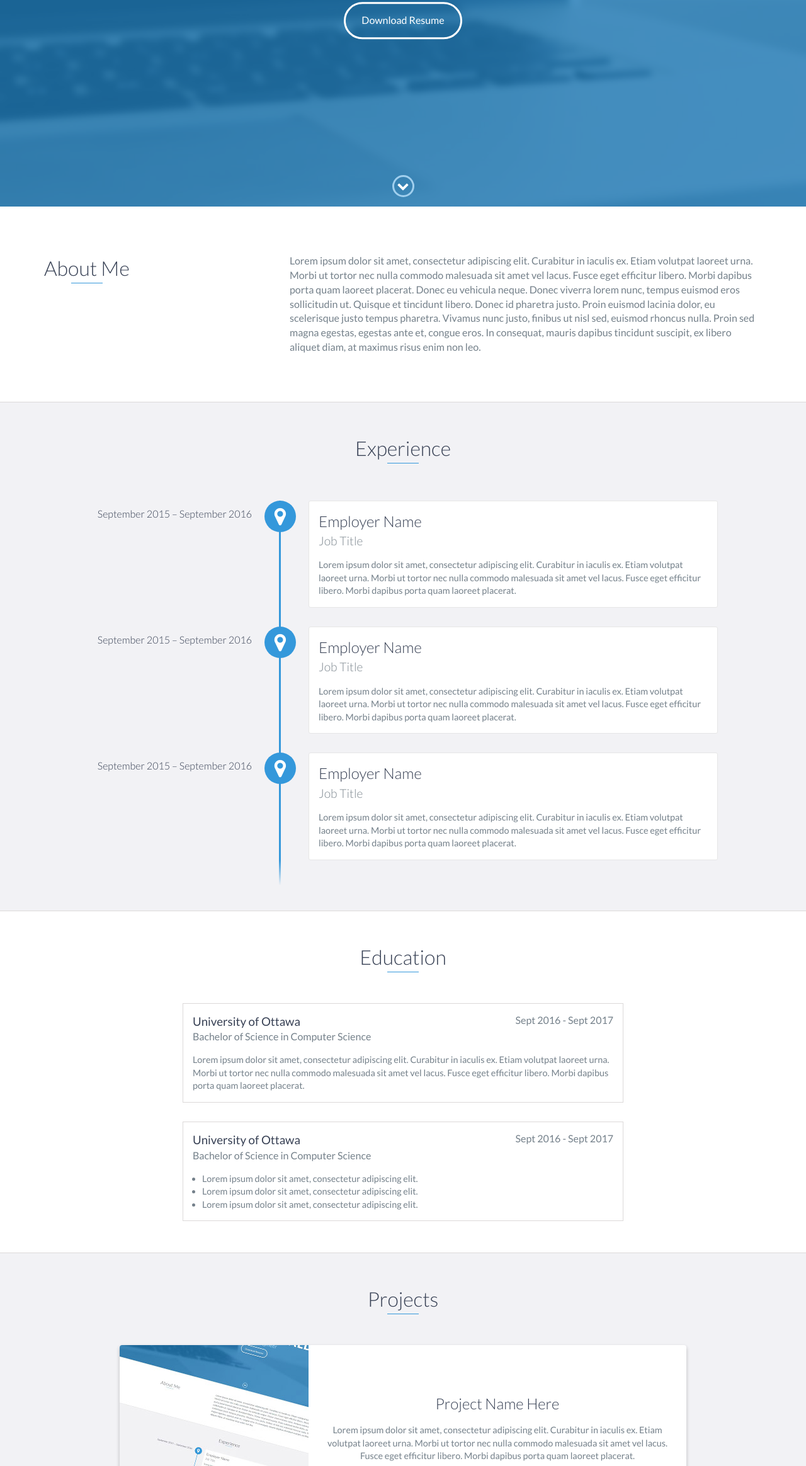
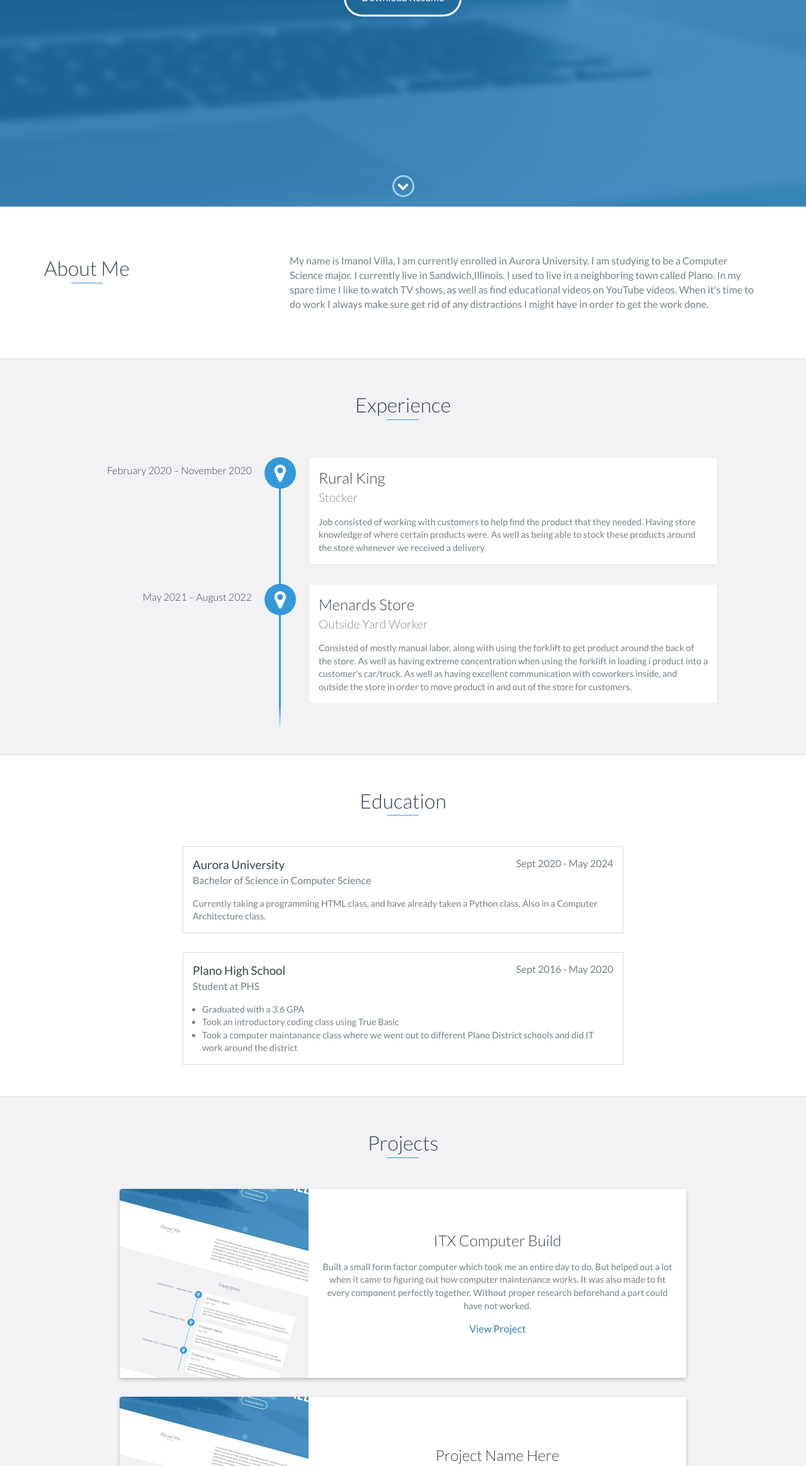
Before and after one commit to IVilla24/IV_illa24.github.io, a website: page devportfolio-master/index.html in a window 1280 px wide. Shown: the part 472-2800 px from the top of the page at 63% size. Drawn offline with nearby package versions, Linux system fonts and the light colour scheme.

Commit message:
changes
done

```diff
--- a/devportfolio-master/index.html
+++ b/devportfolio-master/index.html
@@ -48,9 +48,9 @@
 
     <div id="lead">
         <div id="lead-content">
-            <h1>Ryan Fitzgerald</h1>
-            <h2>Software Engineer</h2>
-            <a href="#" class="btn-rounded-white">Download Resume</a>
+            <h1>Imanol Villa</h1>
+            <h2>Computer Science Major</h2>
+            <a href="FILL IN" class="btn-rounded-white">Download Resume</a>
         </div>
         <!-- End #lead-content -->
 
@@ -73,9 +73,11 @@
                 </div>
                 <div class="col-md-8">
                     <p>
-                        Lorem ipsum dolor sit amet, consectetur adipiscing elit. Curabitur in iaculis ex. Etiam volutpat laoreet urna. Morbi ut tortor nec nulla commodo malesuada sit amet vel lacus. Fusce eget efficitur libero. Morbi dapibus porta quam laoreet placerat. Donec
-                        eu vehicula neque. Donec viverra lorem nunc, tempus euismod eros sollicitudin ut. Quisque et tincidunt libero. Donec id pharetra justo. Proin euismod lacinia dolor, eu scelerisque justo tempus pharetra. Vivamus nunc justo, finibus
-                        ut nisl sed, euismod rhoncus nulla. Proin sed magna egestas, egestas ante et, congue eros. In consequat, mauris dapibus tincidunt suscipit, ex libero aliquet diam, at maximus risus enim non leo.
+                        My name is Imanol Villa, I am currently enrolled in Aurora University. I am studying to be a
+                        Computer Science major. I currently live in Sandwich,Illinois. I used to live in a neighboring town
+                        called Plano. In my spare time I like to watch TV shows, as well as find educational videos on
+                        YouTube videos. When it's time to do work I always make sure get rid of any distractions I might have in order to
+                        get the work done.
                     </p>
                 </div>
             </div>
@@ -86,29 +88,27 @@
     <div id="experience" class="background-alt">
         <h2 class="heading">Experience</h2>
         <div id="experience-timeline">
-            <div data-date="September 2015 – September 2016">
-                <h3>Employer Name</h3>
-                <h4>Job Title</h4>
+            <div data-date="February 2020 – November 2020">
+                <h3>Rural King</h3>
+                <h4>Stocker</h4>
                 <p>
-                    Lorem ipsum dolor sit amet, consectetur adipiscing elit. Curabitur in iaculis ex. Etiam volutpat laoreet urna. Morbi ut tortor nec nulla commodo malesuada sit amet vel lacus. Fusce eget efficitur libero. Morbi dapibus porta quam laoreet placerat.
+                    Job consisted of working with customers to help find the product that they needed.
+                    Having store knowledge of where certain products were. As well as being able to stock these
+                    products around the store whenever we received a delivery.
+                </p>
+            </div>
+            <div data-date="May 2021 – August 2022">
+                <h3>Menards Store</h3>
+                <h4>Outside Yard Worker</h4>
+                <p>
+                   Consisted of mostly manual labor, along with using the forklift to get product around
+                   the back of the store. As well as having extreme concentration when using the forklift in loading i
+                   product into a customer's car/truck. As well as having excellent communication with coworkers
+                   inside, and outside the store in order to move product in and out of the store for customers.
                 </p>
             </div>
 
-            <div data-date="September 2015 – September 2016">
-                <h3>Employer Name</h3>
-                <h4>Job Title</h4>
-                <p>
-                    Lorem ipsum dolor sit amet, consectetur adipiscing elit. Curabitur in iaculis ex. Etiam volutpat laoreet urna. Morbi ut tortor nec nulla commodo malesuada sit amet vel lacus. Fusce eget efficitur libero. Morbi dapibus porta quam laoreet placerat.
-                </p>
-            </div>
 
-            <div data-date="September 2015 – September 2016">
-                <h3>Employer Name</h3>
-                <h4>Job Title</h4>
-                <p>
-                    Lorem ipsum dolor sit amet, consectetur adipiscing elit. Curabitur in iaculis ex. Etiam volutpat laoreet urna. Morbi ut tortor nec nulla commodo malesuada sit amet vel lacus. Fusce eget efficitur libero. Morbi dapibus porta quam laoreet placerat.
-                </p>
-            </div>
         </div>
     </div>
     <!-- End #experience -->
@@ -116,28 +116,30 @@
     <div id="education">
         <h2 class="heading">Education</h2>
         <div class="education-block">
-            <h3>University of Ottawa</h3>
-            <span class="education-date">Sept 2016 - Sept 2017</span>
+            <h3>Aurora University</h3>
+            <span class="education-date">Sept 2020 - May 2024</span>
             <h4>Bachelor of Science in Computer Science</h4>
             <p>
-                Lorem ipsum dolor sit amet, consectetur adipiscing elit. Curabitur in iaculis ex. Etiam volutpat laoreet urna. Morbi ut tortor nec nulla commodo malesuada sit amet vel lacus. Fusce eget efficitur libero. Morbi dapibus porta quam laoreet placerat.
+                Currently taking a programming HTML class, and have already taken a Python class. Also
+                in a Computer Architecture class.
             </p>
         </div>
         <!-- End .education-block -->
 
         <div class="education-block">
-            <h3>University of Ottawa</h3>
-            <span class="education-date">Sept 2016 - Sept 2017</span>
-            <h4>Bachelor of Science in Computer Science</h4>
+            <h3>Plano High School</h3>
+            <span class="education-date">Sept 2016 - May 2020</span>
+            <h4>Student at PHS</h4>
             <ul>
                 <li>
-                    Lorem ipsum dolor sit amet, consectetur adipiscing elit.
+                    Graduated with a 3.6 GPA
                 </li>
                 <li>
-                    Lorem ipsum dolor sit amet, consectetur adipiscing elit.
+                    Took an introductory coding class using True Basic
                 </li>
                 <li>
-                    Lorem ipsum dolor sit amet, consectetur adipiscing elit.
+                    Took a computer maintanance class where we went out to different Plano District schools
+                    and did IT work around the district
                 </li>
             </ul>
         </div>
@@ -155,11 +157,13 @@
                     </div>
                     <!-- End .project-image -->
                     <div class="project-info">
-                        <h3>Project Name Here</h3>
+                        <h3>ITX Computer Build</h3>
                         <p>
-                            Lorem ipsum dolor sit amet, consectetur adipiscing elit. Curabitur in iaculis ex. Etiam volutpat laoreet urna. Morbi ut tortor nec nulla commodo malesuada sit amet vel lacus. Fusce eget efficitur libero. Morbi dapibus porta quam laoreet placerat.
+                            Built a small form factor computer which took me an entire day to do. But helped out a lot when
+                            it came to figuring out how computer maintenance works. It was also made to fit every component
+                            perfectly together. Without proper research beforehand a part could have not worked.
                         </p>
-                        <a href="#">View Project</a>
+                        <a href="http://45.55.136.114/~ivilla02/advancehw_pt2.html">View Project</a>
                     </div>
                     <!-- End .project-info -->
                 </div>
@@ -190,30 +194,14 @@
         <ul>
             <li>JavaScript</li>
             <li>Python</li>
-            <li>Ruby</li>
-            <li>Go</li>
-            <li>Node.js</li>
-            <li>AngularJs</li>
-            <li>React</li>
-            <li>Elixir</li>
-            <li>Java</li>
-            <li>C</li>
-            <li>C#</li>
-            <li>C++</li>
-            <li>Ruby on Rails</li>
-            <li>JavaScript</li>
-            <li>Python</li>
-            <li>Ruby</li>
-            <li>Go</li>
-            <li>Node.js</li>
-            <li>AngularJs</li>
-            <li>React</li>
-            <li>Elixir</li>
-            <li>Java</li>
-            <li>C</li>
-            <li>C#</li>
-            <li>C++</li>
-            <li>Ruby on Rails</li>
+            <li>CSS</li>
+            <li>HMTL</li>
+            <li>Bootstrap</li>
+            <li>Excellent Communication </li>
+            <li>Hardworking</li>
+            <li>Forklift Certified</li>
+            <li>Problem Solver</li>
+
         </ul>
     </div>
     <!-- End #skills -->
@@ -237,7 +225,7 @@
             <div class="row">
                 <div class="col-sm-5 copyright">
                     <p>
-                        Copyright &copy; <span id="current-year">2022</span> YOUR NAME
+                        Copyright &copy; <span id="current-year">2022</span> Imanol Villa
                     </p>
                 </div>
                 <div class="col-sm-2 top">
```
